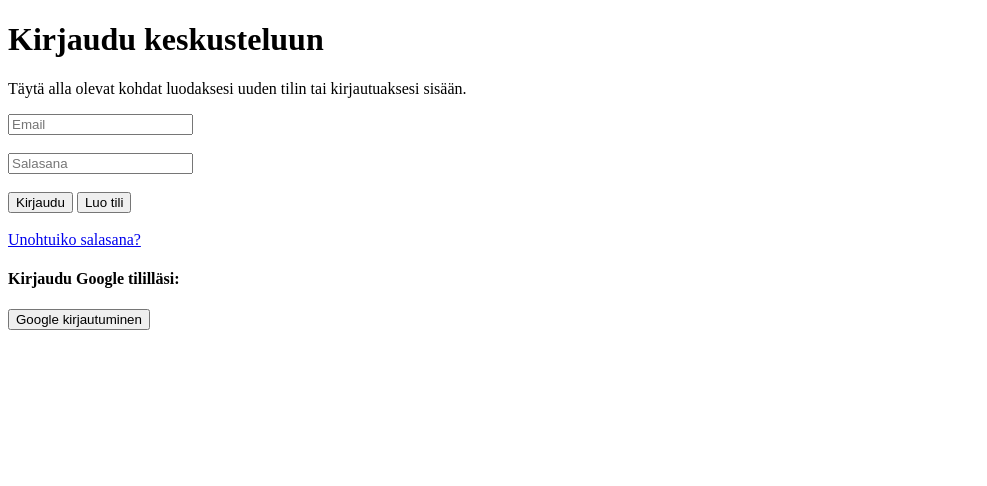
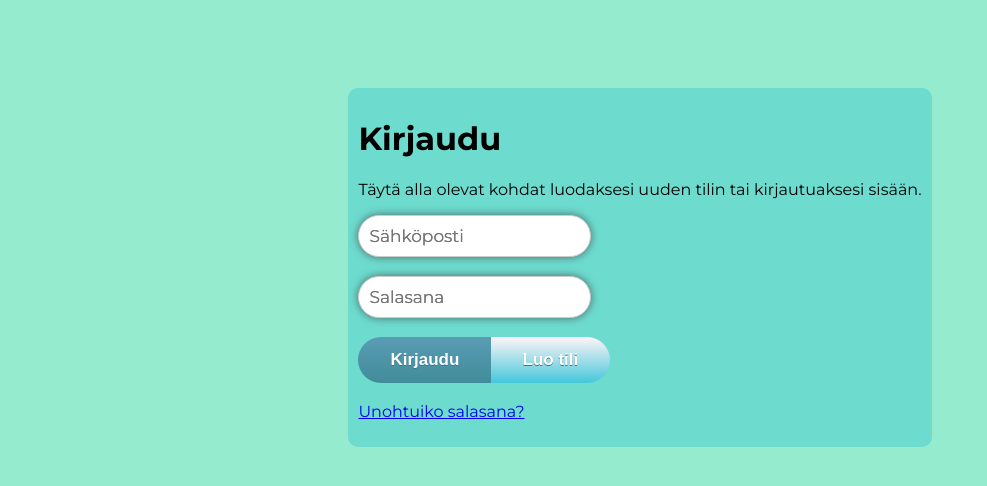
Before and after one commit to LehtiTuomas/chat, a React (Create React App) app: page / in a window 1280 px wide. Shown: the top 486 px of the page, without its empty margins (0-987 px from the left). Built offline with nearby package versions, Linux system fonts and the light colour scheme; no server answers; the database is empty.

Commit message:
Added some styling to login page.

```diff
--- a/src/App.js
+++ b/src/App.js
@@ -5,6 +5,7 @@ import NewMessage from './components/NewMessage';
 import Messages from './components/Messages';
 import Menu from './components/Menu';
 import Users from './components/Users';
+import GetOnlineUsers from './components/GetOnlineUsers';
 
 import { BrowserRouter as Router, Route } from 'react-router-dom';
 import firebase from 'firebase/app';
@@ -16,19 +17,24 @@ import RequestNewPassword from './components/RequestNewPassword';
 class App extends React.Component {
     state = {
         authenticated: false,
+        testi: [],
         avatars: [],
         newUser: [],
         avatarOk: false
     };
 
 
-    aliasOk = () => {
+
+    aliasOk = async () => {
         // check if the user has alias name
-        let userArray = []
-        userArray.push(this.state.avatars)
-        const allUsersID = userArray.map(e => e.uid);
+        //let userArray = []
+        //userArray.push(this.state.avatars)
+        //const allUsersID = userArray.map(e => e.uid);
+
 
         const { uid } = auth.currentUser; // user id from firebase
+        const allUsersID = this.state.avatars.map(e => e.uid);
+
 
         const aliasIsOk = allUsersID.includes(uid) // true if id found, false if not
 
@@ -36,13 +42,26 @@ class App extends React.Component {
 
         console.log(aliasIsOk, 'alias ok')
 
+        console.log()
+
+
+        //Update firebase that user is online
+        const onlineRef = firebase.firestore().collection('onlineUsers');
+
+        console.log(this.state.avatars, ' all avatars')
+
+
+        await onlineRef.doc(uid).set({
+            online: true,
+        }, { merge: true });
 
     }
+
 
     componentDidMount = () => {
 
         const logBagIn = () => {
-            console.log(this.state.avatars)
+            // console.log(this.state.avatars)
             this.onAuthentication(true)
         };
 
@@ -60,15 +79,18 @@ class App extends React.Component {
             }
         });
 
+        let allUsers = []
 
         const nameRef = firebase.firestore().collection('userName');
         nameRef.get().then((querySnapshot) => {
             querySnapshot.forEach((doc) => {
                 // doc.data() is never undefined for query doc snapshots
-                console.log(doc.data());
+                //console.log(doc.data());
+                //let kokeilu = []
                 const data = doc.data()
-                this.setState({ avatars: data })
-                //console.log(testi, 'testitestinen')
+                allUsers.push(data)
+                this.setState({ avatars: allUsers })
+                //console.log(allUsers, 'testitestinen')
 
                 //const allUsersID = this.state.avatars.map(e => e.uid);
                 //console.log(allUsersID)
@@ -76,10 +98,12 @@ class App extends React.Component {
                 this.aliasOk()
 
             });
+
         });
 
+        //this.setState({ avatars: allUsers })
+    };
 
-    };
 
     setAvatars = (e) => {
         this.setState({ avatars: e })
@@ -101,6 +125,10 @@ class App extends React.Component {
 
     };
 
+    setAvatarOk = () => {
+        this.setState({ avatarOk: true })
+    };
+
 
     render() {
         return (
@@ -116,7 +144,7 @@ class App extends React.Component {
                                         <br />
                                     </div> :
                                     <div>
-                                        <Menu setNewUser={this.setNewUser} avatara={this.state.avatars} />
+                                        <Menu setNewUser={this.setNewUser} avatar={this.state.avatars} setAvatarOk={this.setAvatarOk} />
                                     </div>
                                 }
                             </div> :
--- /dev/null
+++ b/src/components/GetOnlineUsers.js
@@ -0,0 +1,28 @@
+import React from 'react';
+
+import firebase from 'firebase/app';
+import 'firebase/auth'
+import { auth } from './FirebaseConfig';
+
+const getOnlineUsers = () => {
+
+    return async (dispatch) => {
+
+        dispatch({ type: 'getRealtimeUsers' });
+
+        const onlineRef = firebase.firestore().collection('onlineUsers')
+
+        onlineRef.onSnapshot((querySnapshot) => {
+            const users = [];
+            querySnapshot.forEach(function (doc) {
+                users.push(doc.data());
+            });
+            console.log(users)
+        })
+
+
+    }
+}
+
+
+export default getOnlineUsers;
--- a/src/components/Menu.js
+++ b/src/components/Menu.js
@@ -23,8 +23,8 @@ const Menu = (props) => {
     const [userName] = useCollectionData(query);
     const users = userName
 
-    console.log(users, 'users')
-    console.log(props.avatars, 'AVATARS!!')
+    // console.log(users, 'users')
+    // console.log(props.avatars, 'AVATARS!!')
 
     useEffect(() => {
 
@@ -52,7 +52,7 @@ const Menu = (props) => {
 
 
 
-    console.log(alias, 'Alias')
+    // console.log(alias, 'Alias')
 
 
     /*
@@ -116,11 +116,27 @@ const Menu = (props) => {
             // get all user names from firebase
             const nameRef = firebase.firestore().collection('userName');
 
+            // referense to set new dataplace for determining if user is online or not
+            const onlineRef = firebase.firestore().collection('onlineUsers');
+
             // sent new user name to firebase
             await nameRef.add({
                 text: name,
                 uid
             })
+
+            // set APP avatarOk state to true
+            props.setAvatarOk()
+
+            // sent user id to firebase databse and set it to true
+            await onlineRef.doc(uid).set({
+                online: true,
+            });
+
+
+
+
+
         }
 
 
--- a/src/components/Messages.js
+++ b/src/components/Messages.js
@@ -8,7 +8,7 @@ import { useCollectionData } from 'react-firebase-hooks/firestore';
 const Messages = () => {
 
     const messagesRef = firebase.firestore().collection('messages');
-    const query = messagesRef.orderBy('createdAt').limitToLast(25);
+    const query = messagesRef.orderBy('createdAt');
     const [messages] = useCollectionData(query, { idField: 'id' });
 
     /*
--- a/src/components/NewMessage.js
+++ b/src/components/NewMessage.js
@@ -9,11 +9,21 @@ const NewMessage = (props) => {
     const [text, setText] = useState('')
 
     const singOut = () => {
+        //setUserOffline();
         auth.signOut().then(() => {
             props.authentication(false)
         });
 
     };
+
+    const setUserOffline = async () => {
+        const { uid } = auth.currentUser;
+        const onlineRef = firebase.firestore().collection('onlineUsers');
+
+        await onlineRef.doc(uid).set({
+            online: false,
+        }, { merge: true });
+    }
 
     const sendMessage = async (event) => {
         // Prevent default form action
--- /dev/null
+++ b/src/components/RequestNewPassword-styles.css
@@ -0,0 +1,65 @@
+.container {
+    display: flex;
+    justify-content: center;
+    align-content: center;
+}
+
+.box {
+    font-family: 'Montserrat',
+        sans-serif;
+    margin-top: 5em;
+    padding: 10px;
+    background-color: #6ddccf;
+    border-radius: 10px;
+    margin-left: 10px;
+    margin-right: 10px;
+}
+
+.input-field {
+    font-family: 'Montserrat',
+        sans-serif;
+    padding: 10px;
+    font-size: 17px;
+    border-width: 1px;
+    border-color: #CCCCCC;
+    background-color: #FFFFFF;
+    color: #000000;
+    border-style: solid;
+    border-radius: 23px;
+    box-shadow: 0px 0px 9px rgba(66, 66, 66, .75);
+    text-shadow: 0px 0px 0px rgba(66, 66, 66, .75);
+}
+
+.input-field:focus {
+    outline: none;
+}
+
+.button-send {
+    margin-top: 10px;
+    /* box-shadow: 0px 10px 14px -4px #276873;*/
+    font-family: 'Montserrat',
+        sans-serif;
+    background: linear-gradient(to bottom, #599bb3 5%, #408c99 100%);
+    background-color: #599bb3;
+    border-radius: 23px;
+    display: inline-block;
+    cursor: pointer;
+    color: #ffffff;
+    font-family: Arial;
+    font-size: 17px;
+    font-weight: bold;
+    padding: 13px 25px;
+    text-decoration: none;
+    text-shadow: 0px 1px 0px #3d768a;
+    margin-right: -5px;
+}
+
+.button-send:hover {
+    background: linear-gradient(to bottom, #408c99 5%, #599bb3 100%);
+    background-color: #408c99;
+}
+
+.button-send:active {
+    position: relative;
+    top: 1px;
+}
--- a/src/components/RequestNewPassword.js
+++ b/src/components/RequestNewPassword.js
@@ -1,3 +1,5 @@
+import './RequestNewPassword-styles.css'
+
 import React, { useState } from 'react';
 import { Link, Redirect } from 'react-router-dom';
 
@@ -35,15 +37,18 @@ const RequestNewPassword = () => {
 
     return (
         redirect ? <Redirect to="/" /> :
-            <div>
+            <div className="container">
+                <div className="box">
                     <h2>Vaihda salasana</h2>
                     <p>Kirjoita alla olevaan kenttään sähköpostiosoitteesi ja paina lähetä.<br />
                     Saat hetken kuluttua sähköpostiisi linkin salasanan vaihtamiseksi.</p>
-                <input placeholder="Email" name="email" type="email" value={email} onChange={(e) => setEmail(e.target.value)}></input>
-                <button onClick={Send}>Lähetä</button>
+                    <input className="input-field" placeholder="Sähköposti" name="email" type="email" value={email} onChange={(e) => setEmail(e.target.value)}></input>
+                    <br />
+                    <div className="button-send" onClick={Send}>Lähetä</div>
                     <br /><br />
                     <div>{Text()}</div>
                     <p style={{ color: 'red' }}>{Error}</p>
+                </div>
             </div>
     )
 }
--- a/src/components/SingUpp.js
+++ b/src/components/SingUpp.js
@@ -1,3 +1,5 @@
+import './SingUpp.styles.css'
+
 import React, { useState } from 'react';
 import { Link } from 'react-router-dom';
 
@@ -58,23 +60,29 @@ const SingUpp = (props) => {
     return (
         <div>
 
-            <div>
-                <h1>Kirjaudu keskusteluun</h1>
+            <div className="container">
+                <div className="login">
+                    <h1>Kirjaudu</h1>
                     <p>Täytä alla olevat kohdat luodaksesi uuden tilin tai kirjautuaksesi sisään.</p>
                     <div>
-                    <input placeholder="Email" name="email" type="email" value={email} onChange={(e) => setEmail(e.target.value)}></input>
+                        <input className="input-field" placeholder="Sähköposti" name="email" type="email" value={email} onChange={(e) => setEmail(e.target.value)}></input>
                     </div>
                     <br />
                     <div>
-                    <input placeholder="Salasana" name="password" type="password" value={password} onChange={(e) => setPassword(e.target.value)}></input>
+                        <input placeholder="Salasana" className="input-field" name="password" type="password" value={password} onChange={(e) => setPassword(e.target.value)}></input>
                     </div>
                     <br />
-                <button onClick={signInWithEmail}>Kirjaudu</button>  <button onClick={createNewAccount}>Luo tili</button>
+                    <span className="button-login" onClick={signInWithEmail}>Kirjaudu</span>  <span className="button-makeAccount" onClick={createNewAccount}>Luo tili</span>
                     <br /><br />
                     <Link to="/Request-password">Unohtuiko salasana?</Link>
+
+
+                    {/*
                     <h4>Kirjaudu Google tililläsi:</h4>
                     <button onClick={signInWithGoogle}>Google kirjautuminen</button>
+                    */}
                     <p style={{ color: 'red' }}>{message}</p>
+                </div>
             </div>
         </div>
     );
--- /dev/null
+++ b/src/components/SingUpp.styles.css
@@ -0,0 +1,106 @@
+@import url('https://fonts.googleapis.com/css2?family=Montserrat:wght@400;500;600;700&display=swap');
+
+
+body {
+    background-color: #94ebcd;
+}
+
+.container {
+    display: flex;
+    justify-content: center;
+    align-content: center;
+}
+
+.login {
+    font-family: 'Montserrat',
+        sans-serif;
+    margin-top: 5em;
+    padding: 10px;
+    background-color: #6ddccf;
+    border-radius: 10px;
+    margin-left: 10px;
+    margin-right: 10px;
+}
+
+
+.input-field {
+    font-family: 'Montserrat',
+        sans-serif;
+    padding: 10px;
+    font-size: 16px;
+    border-width: 1px;
+    border-color: #CCCCCC;
+    background-color: #FFFFFF;
+    color: #000000;
+    border-style: solid;
+    border-radius: 23px;
+    box-shadow: 0px 0px 9px rgba(66, 66, 66, .75);
+    text-shadow: 0px 0px 0px rgba(66, 66, 66, .75);
+}
+
+.input-field:focus {
+    outline: none;
+}
+
+
+
+
+
+
+.button-login {
+    /* box-shadow: 0px 10px 14px -4px #276873;*/
+    font-family: 'Montserrat',
+        sans-serif;
+    background: linear-gradient(to bottom, #599bb3 5%, #408c99 100%);
+    background-color: #599bb3;
+    border-radius: 23px 0px 0px 23px;
+    display: inline-block;
+    cursor: pointer;
+    color: #ffffff;
+    font-family: Arial;
+    font-size: 17px;
+    font-weight: bold;
+    padding: 13px 32px;
+    text-decoration: none;
+    text-shadow: 0px 1px 0px #3d768a;
+    margin-right: -5px;
+}
+
+.button-login:hover {
+    background: linear-gradient(to bottom, #408c99 5%, #599bb3 100%);
+    background-color: #408c99;
+}
+
+.button-login:active {
+    position: relative;
+    top: 1px;
+}
+
+.button-makeAccount {
+    /*box-shadow: 0px 10px 14px -7px #276873;*/
+    font-family: 'Montserrat',
+        sans-serif;
+    background: linear-gradient(to bottom, #f5f2f5 5%, #44c7db 100%);
+    background-color: #f5f2f5;
+    border-radius: 0px 23px 23px 0px;
+    display: inline-block;
+    cursor: pointer;
+    color: #ffffff;
+    font-family: Arial;
+    font-size: 17px;
+    font-weight: bold;
+    padding: 13px 32px;
+    text-decoration: none;
+    text-shadow: 0px 1px 0px #3d768a;
+
+}
+
+.button-makeAccount:hover {
+    background: linear-gradient(to bottom, #44c7db 5%, #f5f2f5 100%);
+    background-color: #44c7db;
+}
+
+.button-makeAccount:active {
+    position: relative;
+    top: 1px;
+}
```
Lines whose indentation alone changed are shown as unchanged.
